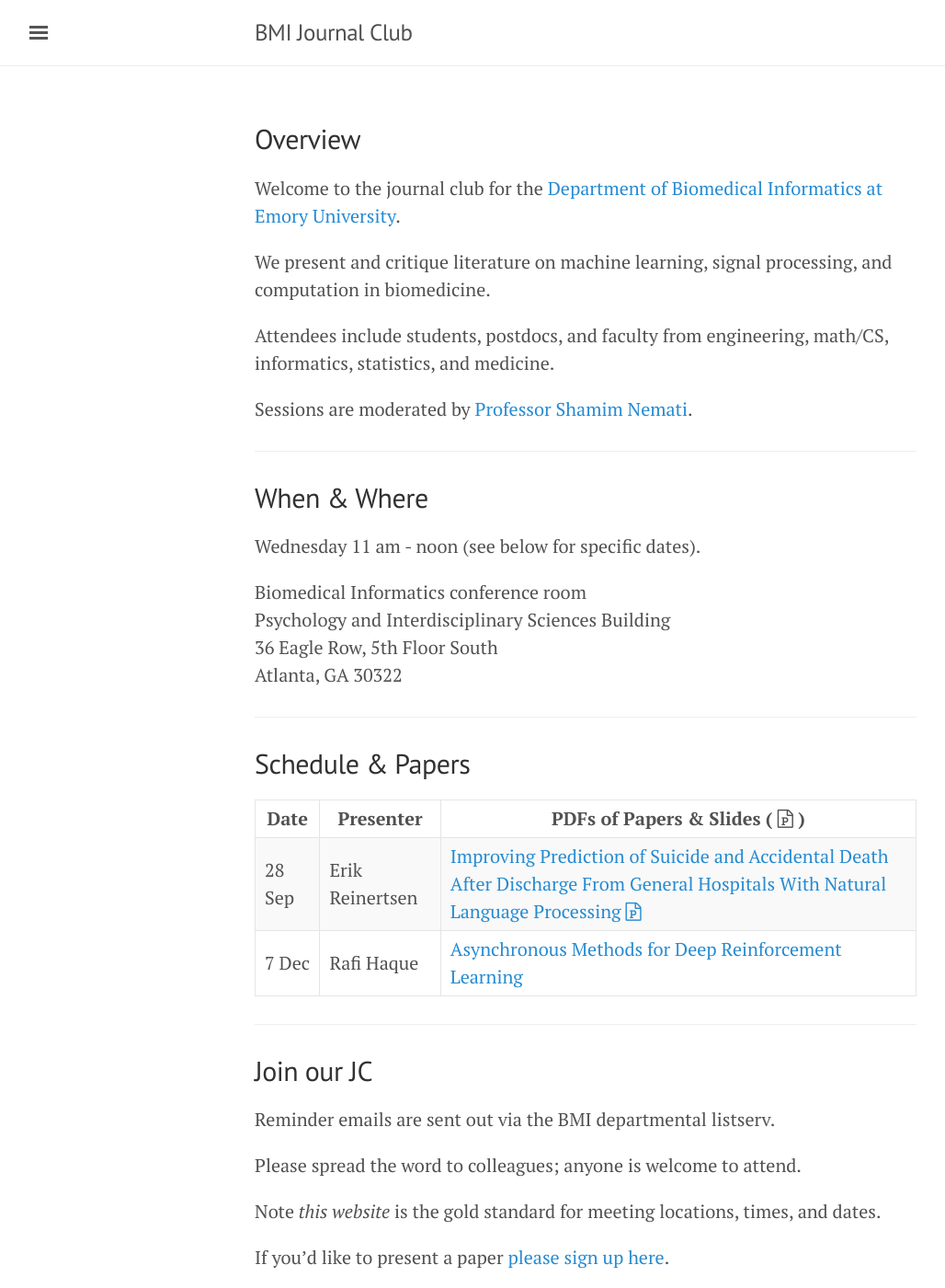
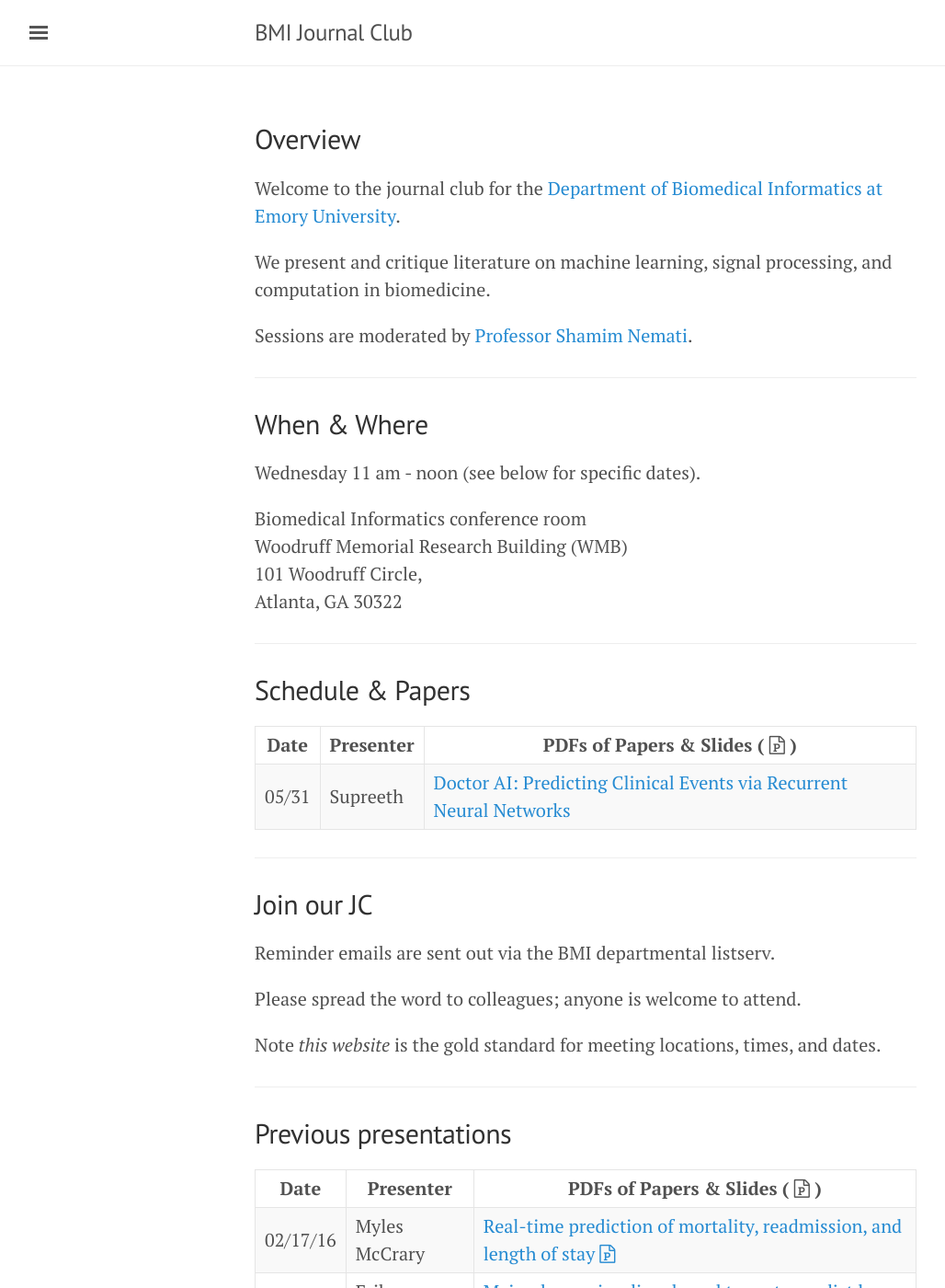
Before and after one commit to NematiLab/bmijc, a Jekyll site: the page built from index.md, in a window 1280 px wide and 1400 px high. Shown: the whole window at 92% size, without its empty margins (3-1031 px from the left). Built offline with Jekyll 4.4.1, drawn with Linux system fonts in a browser that asks for light colours; nearby versions of some CDN libraries; some of the changed text lies outside the part shown.

Commit message:
Added 31st May Presentation

```diff
--- a/index.md
+++ b/index.md
@@ -10,9 +10,9 @@ Welcome to the journal club for the [Department of Biomedical Informatics at Emo
 
 We present and critique literature on machine learning, signal processing, and computation in biomedicine.
 
-Attendees include students, postdocs, and faculty from engineering, math/CS, informatics, statistics, and medicine.
+[//]: # (Attendees include students, postdocs, and faculty from engineering, math/CS, informatics, statistics, and medicine.)
 
-Sessions are moderated by [Professor Shamim Nemati](http://scholar.harvard.edu/shamim/home).
+Sessions are moderated by [Professor Shamim Nemati](http://nematilab.info/people/shamim/index.html).
 
 ---
 
@@ -22,8 +22,8 @@ Sessions are moderated by [Professor Shamim Nemati](http://scholar.harvard.edu/s
 Wednesday 11 am - noon (see below for specific dates).
 
 Biomedical Informatics conference room<br>
-Psychology and Interdisciplinary Sciences Building<br>
-36 Eagle Row, 5th Floor South<br>
+Woodruff Memorial Research Building (WMB)<br>
+101 Woodruff Circle,<br>
 Atlanta, GA 30322
 
 ---
@@ -33,8 +33,11 @@ Atlanta, GA 30322
 
 Date | Presenter | PDFs of Papers & Slides ( <i class='fa fa-file-powerpoint-o'></i> )
 --- | --- | ---
-28 Sep | Erik Reinertsen | [Improving Prediction of Suicide and Accidental Death After Discharge From General Hospitals With Natural Language Processing]({{ site.baseurl }}/assets/160928_paper.pdf) [<i class='fa fa-file-powerpoint-o'></i>]({{ site.baseurl }}/assets/160928_slides.pdf)
-7 Dec | Rafi Haque | [Asynchronous Methods for Deep Reinforcement Learning]({{ site.baseurl }}/assets/161207.pdf)
+05/31 | Supreeth | [Doctor AI: Predicting Clinical Events via Recurrent Neural Networks]({{ site.baseurl }}/assets/170531_paper.pdf)
+
+
+
+
 
 ---
 
@@ -47,7 +50,7 @@ Please spread the word to colleagues; anyone is welcome to attend.
 
 Note *this website* is the gold standard for meeting locations, times, and dates.
 
-If you'd like to present a paper [please sign up here](https://docs.google.com/spreadsheets/d/1HAbPUJqG1CfmrVLARFLbxASiGBQ65ZB3ri1jLS8TTGg/edit#gid=1168976780).
+[//]: # (If you'd like to present a paper [please sign up here](https://docs.google.com/spreadsheets/d/1HAbPUJqG1CfmrVLARFLbxASiGBQ65ZB3ri1jLS8TTGg/edit#gid=1168976780).)
 
 ---
 
@@ -56,10 +59,10 @@ If you'd like to present a paper [please sign up here](https://docs.google.com/s
 
 Date | Presenter | PDFs of Papers & Slides ( <i class='fa fa-file-powerpoint-o'></i> )
 --- | --- | ---
-02/17 | Myles McCrary | [Real-time prediction of mortality, readmission, and length of stay]({{ site.baseurl }}/assets/160217_paper.pdf) [<i class='fa fa-file-powerpoint-o'></i>]({{ site.baseurl }}/assets/160217_slides.ppt)
-03/02 | Erik Reinertsen | [Major depressive disorder subtypes to predict long-term course]({{ site.baseurl }}/assets/160302_paper.pdf) [<i class='fa fa-file-powerpoint-o'></i>]({{ site.baseurl }}/assets/160302_slides.pdf)
-03/30 | Ziyi Li | [Using generalized estimating equations for longitudinal data analysis]({{ site.baseurl }}/assets/160330_paper.pdf) [<i class='fa fa-file-powerpoint-o'></i>]({{ site.baseurl }}/assets/160330_slides.pdf)
-04/13 | Supreeth Prajwal | [OrderRex: clinical order decision support and outcome predictions by data-mining electronic medical records]({{ site.baseurl }}/assets/160413_paper.pdf)
-04/27 | Jitesh Punjabi | [Using Anchors to Estimate Clinical State without Labelee Data]({{ site.baseurl }}/assets/160427_paper.pdf)
-05/18 | Sahar Harati | [Speech Emotion Recognition Using Deep Neural Network and Extreme Learning Machine]({{ site.baseurl }}/assets/160518_paper.pdf)
-06/22 | Babak Mahmoudi | [The Automatic Neuroscientist: A framework for optimizing experimental design with closed-loop real-time fMRI]({{ site.baseurl }}/assets/160622_paper.pdf)
+02/17/16 | Myles McCrary | [Real-time prediction of mortality, readmission, and length of stay]({{ site.baseurl }}/assets/160217_paper.pdf) [<i class='fa fa-file-powerpoint-o'></i>]({{ site.baseurl }}/assets/160217_slides.pptx)
+03/02/16 | Erik Reinertsen | [Major depressive disorder subtypes to predict long-term course]({{ site.baseurl }}/assets/160302_paper.pdf) [<i class='fa fa-file-powerpoint-o'></i>]({{ site.baseurl }}/assets/160302_slides.pdf)
+03/30/16| Ziyi Li | [Using generalized estimating equations for longitudinal data analysis]({{ site.baseurl }}/assets/160330_paper.pdf) [<i class='fa fa-file-powerpoint-o'></i>]({{ site.baseurl }}/assets/160330_slides.pdf)
+04/13/16 | Supreeth Prajwal | [OrderRex: clinical order decision support and outcome predictions by data-mining electronic medical records]({{ site.baseurl }}/assets/160413_paper.pdf)
+04/27/16 | Jitesh Punjabi | [Using Anchors to Estimate Clinical State without Labelee Data]({{ site.baseurl }}/assets/160427_paper.pdf)
+05/18/16 | Sahar Harati | [Speech Emotion Recognition Using Deep Neural Network and Extreme Learning Machine]({{ site.baseurl }}/assets/160518_paper.pdf)
+06/22/16 | Babak Mahmoudi | [The Automatic Neuroscientist: A framework for optimizing experimental design with closed-loop real-time fMRI]({{ site.baseurl }}/assets/160622_paper.pdf)
```
Also changed, not shown: 1 other file.
